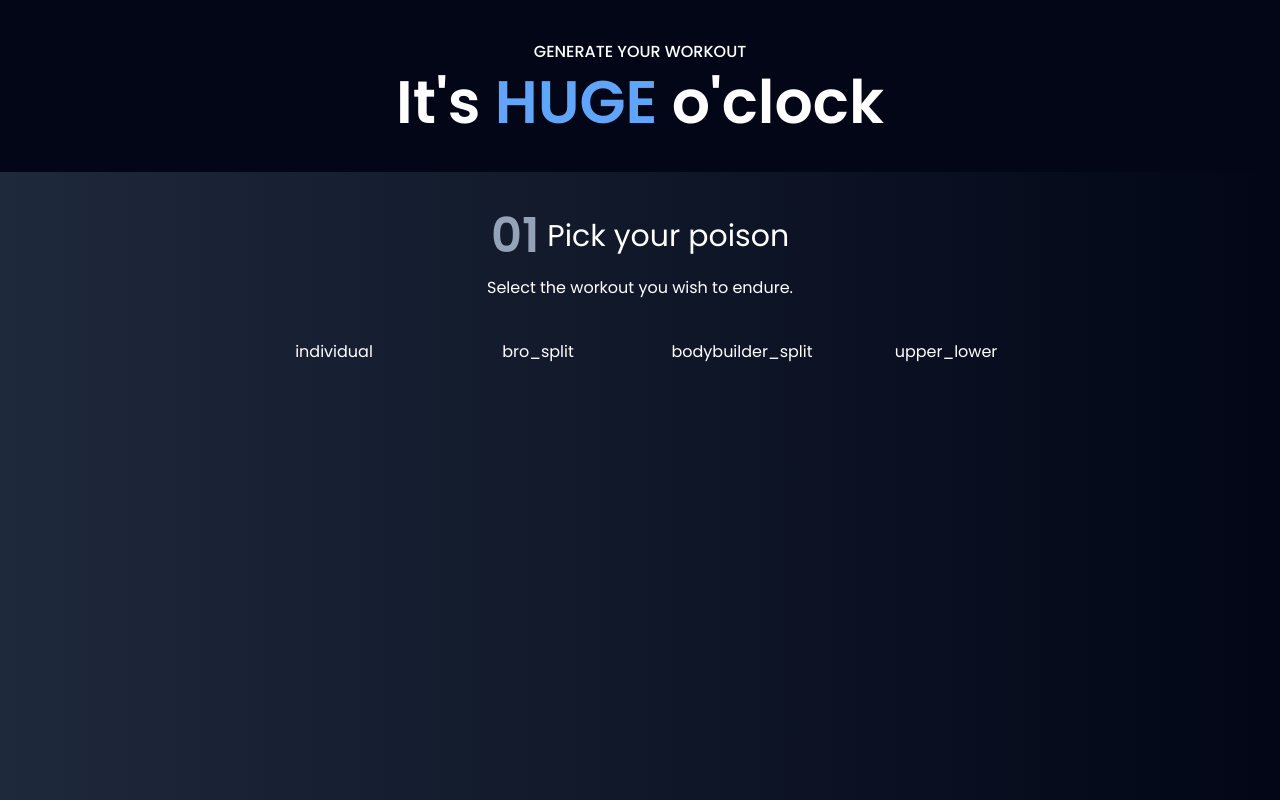
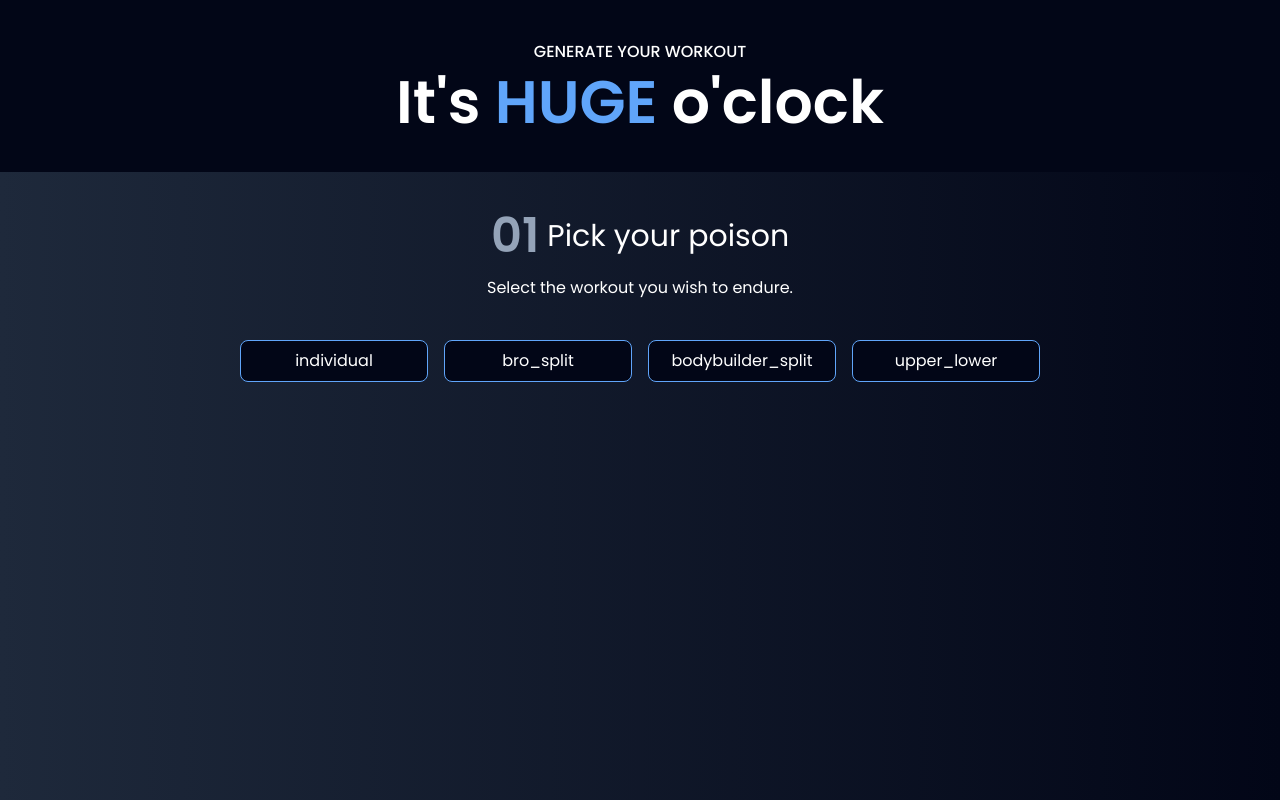
Before and after one commit to aadarshraj02/Gym-app, a React (Vite) app: page / in a window 1280 px wide. Shown: the part 800-1600 px from the top of the page. Built offline with nearby package versions, Linux system fonts and the light colour scheme.

Commit message:
styled button

```diff
--- a/src/components/Generator.jsx
+++ b/src/components/Generator.jsx
@@ -29,7 +29,7 @@ const Generator = () => {
       />
       <div className="grid grid-cols-2 sm:grid-cols-4 gap-4">
         {Object.keys(WORKOUTS).map((type, index) => (
-          <button key={index}>
+          <button key={index} className="bg-slate-950 border border-blue-400 py-2 rounded-lg">
             <p>{type}</p>
           </button>
         ))}
```
